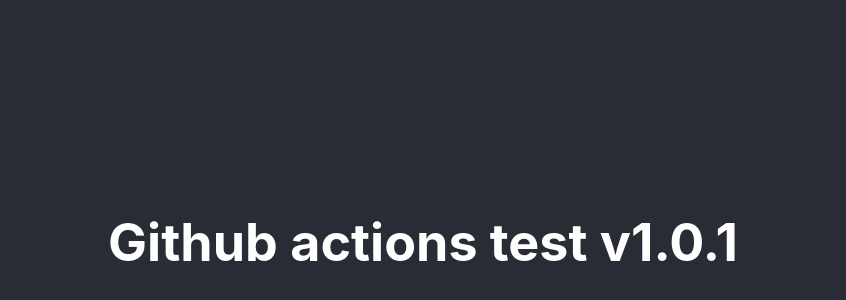
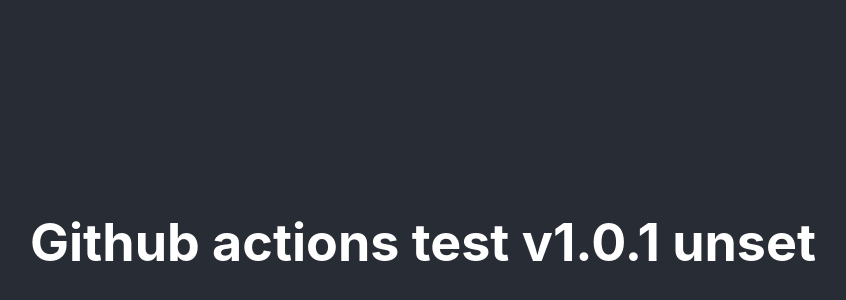
Before and after one commit to willmadd/github-actions-test, a React (Create React App) app: page / in a window 1280 px wide. Shown: the part 158-458 px from the top of the page, without its empty margins (217-1063 px from the left). Built offline with nearby package versions, Linux system fonts and the light colour scheme; no server answers.

Commit message:
test env variable

```diff
--- a/src/App.js
+++ b/src/App.js
@@ -1,10 +1,11 @@
 import './App.css';
+// import env from "react-dotenv";
 
 function App() {
   return (
     <div className="App">
       <header className="App-header">
-        <h1>Github actions test v1.0.1</h1>
+        <h1>Github actions test v1.0.1 {process.env.REACT_APP_API_KEY}</h1>
       </header>
     </div>
   );
```
Also changed, not shown: 1 other file (tests, documents, lock files or other folders).
